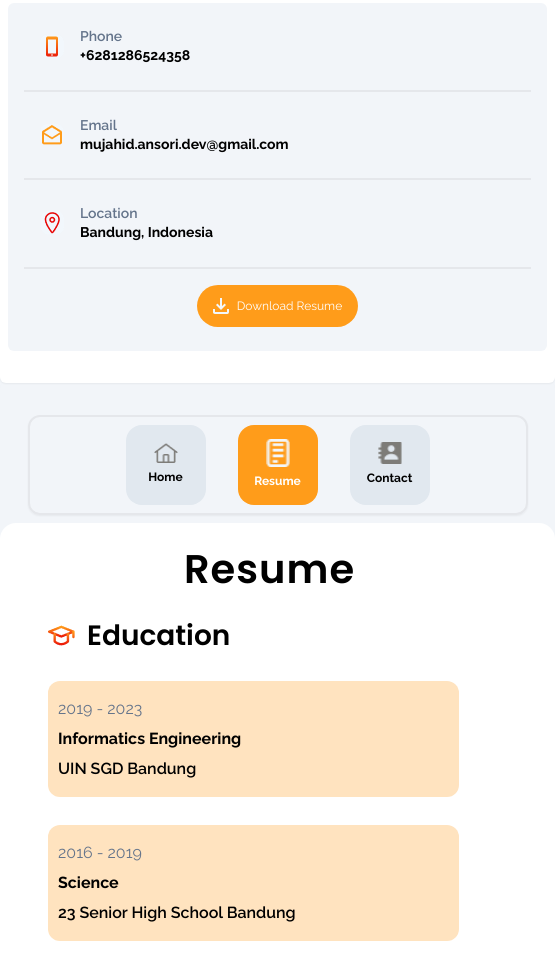
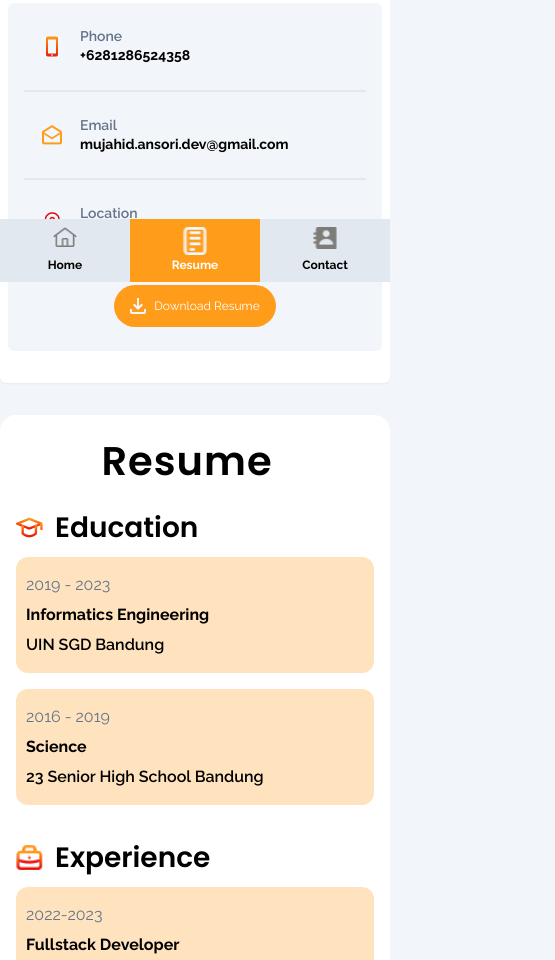
Before and after one commit to hitzvera/harisenin-webdev, a website: page first-individual-assignment/assets/html/resume.html in a window 390 px wide. Shown: the part 562-1522 px from the top of the page, 555 px wide, since content can reach past the window. Drawn offline with nearby package versions, Linux system fonts and the light colour scheme; a web font is replaced by a local one.

Commit message:
done 2 finishing first assignment

```diff
--- a/first-individual-assignment/assets/html/resume.html
+++ b/first-individual-assignment/assets/html/resume.html
@@ -4,7 +4,7 @@
     <meta charset="UTF-8" />
     <meta name="viewport" content="width=device-width, initial-scale=1.0" />
     <title>Resume Mujahid Ansori Majid</title>
-    <link rel="icon" href="./assets/icons/code-icon.png" type="image/x-icon" />
+    <link rel="icon" href="../icons/code-icon.png" type="image/x-icon" />
 
     <!-- Google Fonts - Poppins, Raleway, and Pacifico -->
     <link rel="preconnect" href="https://fonts.googleapis.com" />
@@ -21,7 +21,7 @@
     <link rel="stylesheet" href="../css/root.css" />
   </head>
   <body>
-    <main class="max-w-[1240px] min-w-[555px] my-0 mx-auto h-full">
+    <main class="max-w-[1240px] my-0 mx-auto h-full">
       <!-- this one is for the logo -->
       <section class="py-[22px]">
         <h1 class="text-[32px] xl:text-[24px] text-center xl:text-start">
@@ -149,7 +149,9 @@
         </aside>
         <div class="w-full h-full xl:ml-4 shadow-sm rounded-md pt-8">
           <!-- navbar -->
-          <navbar class="flex xl:justify-end mb-2 xl:mr-16 justify-center">
+          <navbar
+            class="hidden md:flex xl:justify-end mb-2 xl:mr-16 justify-center"
+          >
             <div class="border-2 rounded-xl py-2 px-24 flex gap-8 shadow-sm">
               <a
                 href="../../index.html"
@@ -190,7 +192,9 @@
             </div>
           </navbar>
           <!-- Resume -->
-          <section class="w-full bg-white py-4 pl-12 pr-8 rounded-2xl">
+          <section
+            class="w-full bg-white py-4 pl-4 md:pl-12 md:pr-8 rounded-2xl"
+          >
             <div
               class="flex xl:w-[500px] xl:items-center justify-center xl:justify-start"
             >
@@ -206,7 +210,7 @@
             <!-- Educatuion and experience -->
             <div class="flex w-full flex-col lg:flex-row">
               <div class="flex-1 w-full">
-                <div class="flex items-center" style="margin: 16px 0 24px 0">
+                <div class="flex items-center mt-[16px] mb-2 md:mb-[24px]">
                   <img
                     src="../icons/education-icon.png"
                     alt="education icon"
@@ -218,14 +222,14 @@
                   </h2>
                 </div>
                 <div
-                  class="py-4 px-[10px] rounded-xl bg-[#ffe3bf] mt-[16px] mr-[64px] mb-[28px]"
+                  class="py-4 px-[10px] rounded-xl bg-[#ffe3bf] mr-4 mb-4 md:mt-[16px] md:mr-[64px] md:mb-[28px] "
                 >
                   <p class="text-slate-500">2019 - 2023</p>
                   <p class="font-bold my-[6px]">Informatics Engineering</p>
                   <p class="font-semibold">UIN SGD Bandung</p>
                 </div>
                 <div
-                  class="py-4 px-[10px] rounded-xl bg-[#ffe3bf] mt-[16px] mr-[64px] mb-[28px]"
+                  class="py-4 px-[10px] rounded-xl bg-[#ffe3bf] mr-4 mb-4 md:mt-[16px] md:mr-[64px] md:mb-[28px]"
                 >
                   <p class="text-slate-500">2016 - 2019</p>
                   <p class="font-bold my-[6px]">Science</p>
@@ -233,7 +237,7 @@
                 </div>
               </div>
               <div class="flex-1 w-full">
-                <div class="flex items-center" style="margin: 16px 0 24px 0">
+                <div class="flex items-center mt-[16px] mb-2 md:mb-[24px]">
                   <img
                     src="../icons/experience-icon.png"
                     alt="experience icon"
@@ -245,14 +249,14 @@
                   </h2>
                 </div>
                 <div
-                  class="py-4 px-[10px] rounded-xl bg-[#ffe3bf] mt-[16px] mr-[64px] mb-[28px]"
+                  class="py-4 px-[10px] rounded-xl bg-[#ffe3bf] mr-4 mb-4 md:mt-[16px] md:mr-[64px] md:mb-[28px]"
                 >
                   <p class="text-slate-500">2022-2023</p>
                   <p class="font-bold my-[6px]">Fullstack Developer</p>
                   <p class="font-semibold">Kementerian Agama Pusat</p>
                 </div>
                 <div
-                  class="py-4 px-[10px] rounded-xl bg-[#ffe3bf] mt-[16px] mr-[64px] mb-[28px]"
+                  class="py-4 px-[10px] rounded-xl bg-[#ffe3bf] mr-4 mb-4 md:mt-[16px] md:mr-[64px] md:mb-[28px]"
                 >
                   <p class="text-slate-500">2022</p>
                   <p class="font-bold my-[6px]">Android Native Developer</p>
@@ -326,7 +330,59 @@
         </div>
       </section>
     </main>
+    <nav class="sticky bottom-0 w-full my-4 md:hidden">
+      <div class="flex">
+        <div class="flex-1">
+          <a
+            href="../../index.html"
+            class="text-center flex flex-col justify-center items-center bg-[#E1E8EF] py-2"
+          >
+            <div class="h-[24px]">
+              <img
+                src="../icons/home-black.png"
+                alt=""
+                width="24px"
+                height="24px"
+              />
+            </div>
 
-    <h2></h2>
+            <p class="text-[12px] mt-[5px] font-bold">Home</p>
+          </a>
+        </div>
+        <div class="flex-1">
+          <a
+            href="#"
+            class="text-center flex flex-col justify-center items-center bg-primary-500 py-2"
+          >
+            <div class="h-[24px]">
+              <img
+                src="../icons/resume-white.png"
+                alt=""
+                width="24px"
+                height="24px"
+              />
+            </div>
+
+            <p class="text-[12px] mt-[5px] font-bold text-white">Resume</p>
+          </a>
+        </div>
+        <div class="flex-1">
+          <a
+            href="./contact.html"
+            class="text-center flex flex-col justify-center items-center bg-[#E1E8EF] py-2"
+          >
+            <div class="h-[24px]">
+              <img
+                src="../icons/contact-black.png"
+                alt=""
+                width="24px"
+                height="24px"
+              />
+            </div>
+            <p class="text-[12px] mt-[5px] font-bold">Contact</p>
+          </a>
+        </div>
+      </div>
+    </nav>
   </body>
 </html>
```
Also changed, not shown: first-individual-assignment/assets/html/contact.html (+63 -26 lines), first-individual-assignment/index.html (+61 -10 lines), 1 other file.
